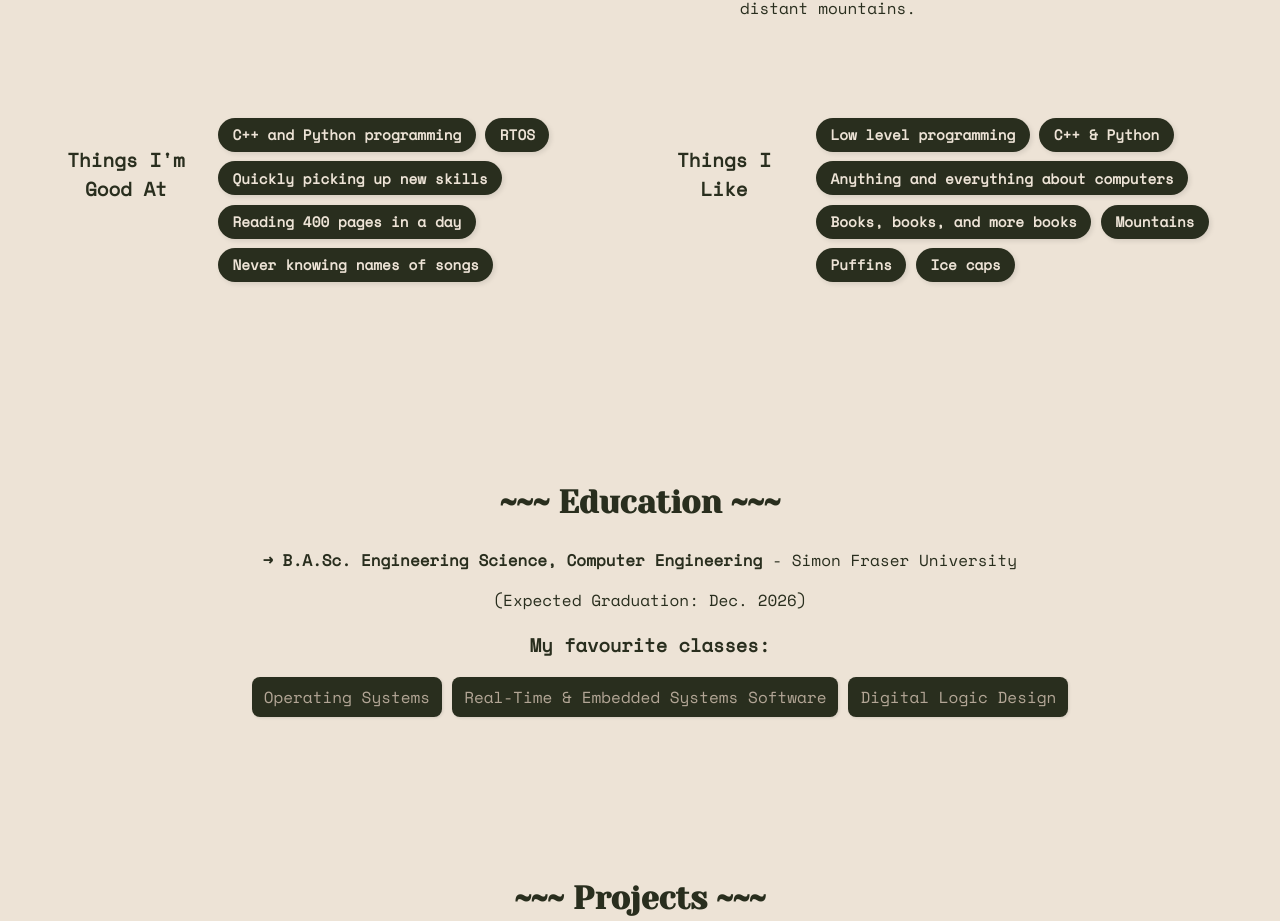
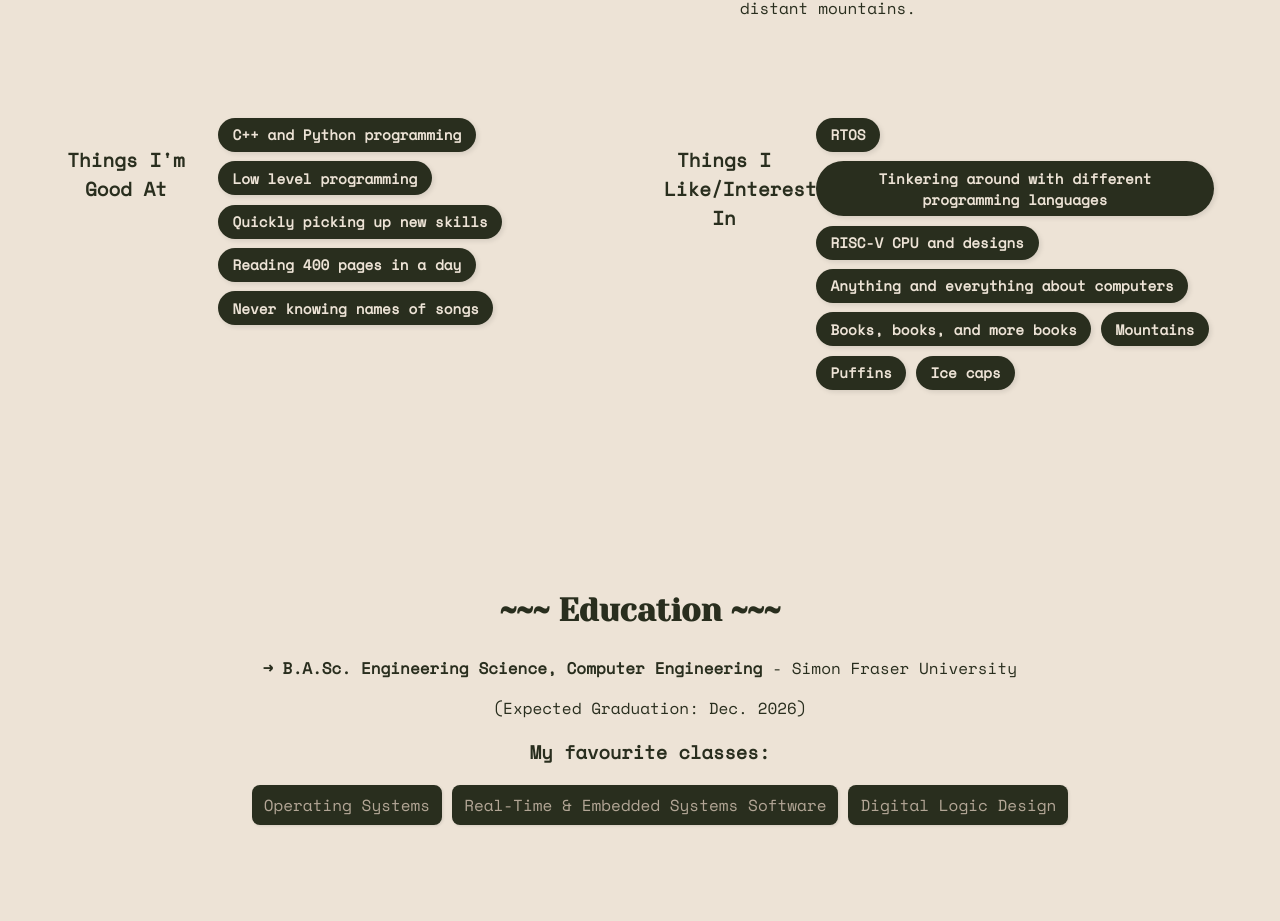
Before and after one commit to pal-sha/pal-sha.github.io, a React (Create React App) app: page / in a window 1280 px wide. Shown: the part 836-1757 px from the top of the page. Built offline with nearby package versions, Linux system fonts and the light colour scheme.

Commit message:
Updating about me section

```diff
--- a/src/components/AboutMe.js
+++ b/src/components/AboutMe.js
@@ -28,7 +28,7 @@ function AboutMe() {
                     <h3>Things I'm Good At</h3>
                     <div className="tag-container">
                         <span className="tag"><strong>C++ and Python programming</strong></span>
-                        <span className="tag"><strong>RTOS</strong></span>
+                        <span className="tag"><strong>Low level programming</strong></span>
                         <span className="tag"><strong>Quickly picking up new skills</strong></span>
                         <span className="tag"><strong>Reading 400 pages in a day</strong></span>
                         <span className="tag"><strong>Never knowing names of songs</strong></span>
@@ -36,10 +36,11 @@ function AboutMe() {
                 </div>
 
                 <div className="section-block">
-                    <h3>Things I Like</h3>
+                    <h3>Things I Like/Interested In</h3>
                     <div className="tag-container">
-                        <span className="tag"><strong>Low level programming</strong></span>
-                        <span className="tag"><strong>C++ & Python</strong></span>
+                        <span className="tag"><strong>RTOS</strong></span>
+                        <span className="tag"><strong>Tinkering around with different programming languages</strong></span>
+                        <span className="tag"><strong>RISC-V CPU and designs</strong></span>
                         <span className="tag"><strong>Anything and everything about computers</strong></span>
                         <span className="tag"><strong>Books, books, and more books</strong></span>
                         <span className="tag"><strong>Mountains</strong></span>
```
